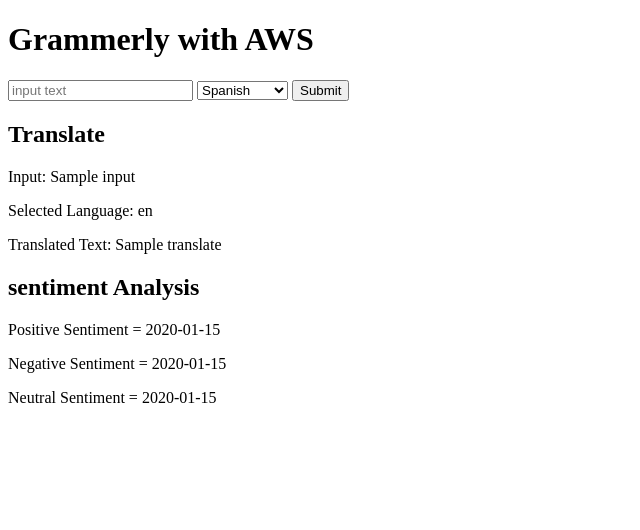
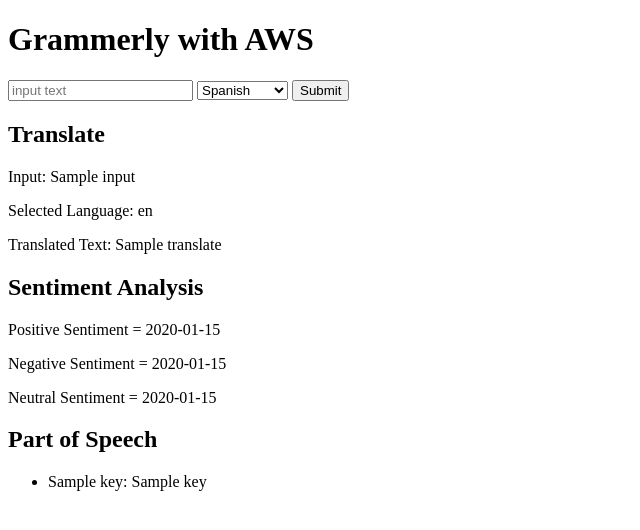
Before and after one commit to dineshtamang14/Grammarly-with-AWS, a Flask app: template templates/index.html in a window 1280 px wide. Shown: the top 530 px of the page, without its empty margins (0-640 px from the left). Run offline with Flask 2, Linux system fonts and the light colour scheme; the template is opened without the code that fills it: most values are stand-ins (such as "Sample title", 1, 10 or a date in 2020).

Commit message:
created part of speech methods

```diff
--- a/main.py
+++ b/main.py
@@ -1,6 +1,9 @@
 from flask import Flask, render_template, request
 from translate import *
 from sentiment import *
+from pos import *
+
+
 app = Flask(__name__)
 
 @app.route("/")
@@ -17,7 +20,8 @@
             lang = selected_lang
             translate = do_translate(input)
             sentiment = do_sentiment_analysis(input)
-        return render_template("index.html", input=input, lang=lang, translate=translate, sentiment=sentiment)
+            part_of_speech = detect_pos(input)
+        return render_template("index.html", input=input, lang=lang, translate=translate, sentiment=sentiment, part_of_speech=part_of_speech)
 
 
 if __name__ == "__main__":
--- /dev/null
+++ b/pos.py
@@ -0,0 +1,16 @@
+import boto3
+
+
+text = []
+pos = []
+
+def detect_pos(input: str) -> dict:
+    comprehend = boto3.client(service_name="comprehend", region_name="us-east-1")
+    result = comprehend.detect_syntax(Text=input, LanguageCode="en")
+
+    for i in result["SyntaxTokens"]:
+        text.append(i["Text"])
+        pos.append(i["PartOfSpeech"])
+
+    pos_dict = dict(zip(text, pos))
+    return pos_dict
--- a/sentiment.py
+++ b/sentiment.py
@@ -1,7 +1,7 @@
 import boto3
 
 
-def do_sentiment_analysis(input):
+def do_sentiment_analysis(input: str) -> list:
     comprehend = boto3.client(service_name="comprehend", region_name="us-east-1")
     result = comprehend.detect_sentiment(Text=input, LanguageCode="en")
 
--- a/templates/index.html
+++ b/templates/index.html
@@ -33,10 +33,19 @@
     {% endif %}
 
     {% if sentiment %}
-    <h2>sentiment Analysis</h2>
+    <h2>Sentiment Analysis</h2>
     <p>Positive Sentiment = {{sentiment[0]}}</p>
     <p>Negative Sentiment = {{sentiment[1]}}</p>
     <p>Neutral Sentiment = {{sentiment[2]}}</p>
     {% endif %}
+
+    {% if part_of_speech %}
+    <h2>Part of Speech</h2>
+    <ul>
+        {% for key in part_of_speech %}
+        <li>{{key}}: {{part_of_speech[key]}}</li>
+        {% endfor %}
+    </ul>
+    {% endif %}
 </body>
 </html>
--- a/translate.py
+++ b/translate.py
@@ -1,7 +1,7 @@
 import boto3
 
 
-def do_translate(input):
+def do_translate(input: str) -> str:
     translate = boto3.client(service_name="translate", region_name="us-east-1",use_ssl=True)
     result = translate.translate_text(Text=input, SourceLanguageCode="en", TargetLanguageCode="es")
     return result.get("TranslatedText")
```
